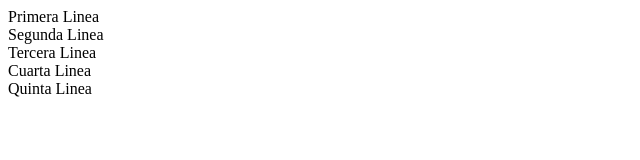
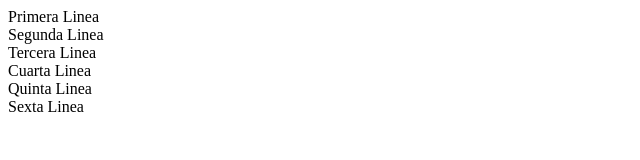
Before and after one commit to Voltrez/Portafolio-Personal, a plain HTML site: page index.html in a window 1280 px wide. Shown: the full height of the page, 0-640 px from the left. Drawn offline with Linux system fonts and the light colour scheme.

Commit message:
sexto commit

```diff
--- a/index.html
+++ b/index.html
@@ -11,5 +11,6 @@
     <div>Tercera Linea</div>
     <div>Cuarta Linea</div>
     <div>Quinta Linea</div>
+    <div>Sexta Linea</div>
 </body>
 </html>
```
